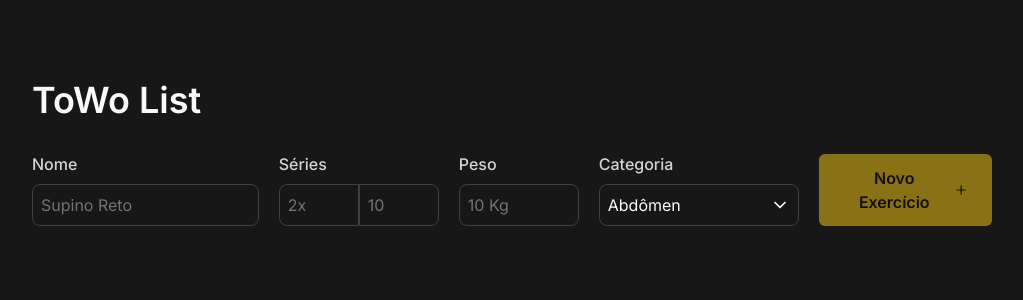
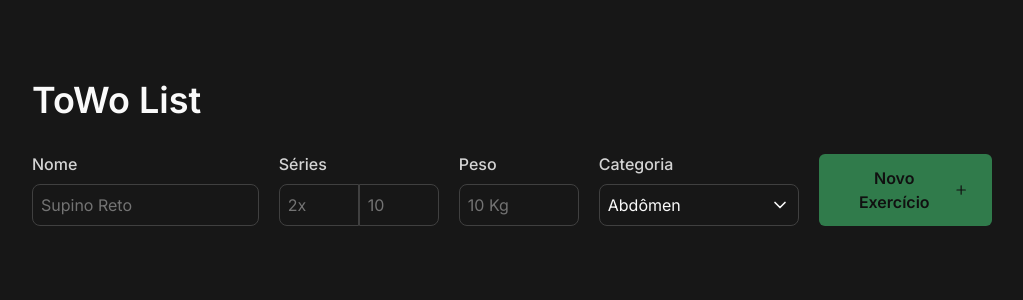
Before and after one commit to davsilvam/towo-list, a Vue app: page / in a window 1280 px wide. Shown: the top 300 px of the page, without its empty margins (128-1151 px from the left). Built offline with nearby package versions, Linux system fonts and the light colour scheme.

Commit message:
style: change main color

```diff
--- a/src/App.vue
+++ b/src/App.vue
@@ -47,7 +47,7 @@ const { exercise, exercises, isFormFilled, setExerciseCategory, createExercise,
           <Input.Select @update:category="setExerciseCategory" />
         </Input.Wrapper>
 
-        <button :disabled="!isFormFilled" class="col-span-2 flex items-center justify-center gap-2 rounded-md bg-yellow-400 px-6 py-3 font-semibold text-neutral-950 transition-colors active:hover:bg-yellow-300 disabled:opacity-50 max-sm:w-full">
+        <button :disabled="!isFormFilled" class="col-span-2 flex items-center justify-center gap-2 rounded-md bg-green-400 px-6 py-3 font-semibold text-neutral-950 transition-colors active:hover:bg-green-300 disabled:opacity-50 max-sm:w-full">
           <span class="hidden max-sm:block xl:block">
             Novo Exercício
           </span>
--- a/src/components/exercise/Card.vue
+++ b/src/components/exercise/Card.vue
@@ -21,7 +21,7 @@ interface ExerciseCardEmits {
     :class="[exercise.series.some((serie) => serie === false) ? '' : 'opacity-50']"
   >
     <header class="flex w-full items-center justify-between">
-      <div class="w-fit rounded-2xl bg-yellow-500/20 px-4 py-1.5 text-xs font-semibold text-yellow-400">
+      <div class="w-fit rounded-2xl bg-green-500/20 px-4 py-1.5 text-xs font-semibold text-green-400">
         {{ exercise.category }}
       </div>
 
--- a/src/components/input/Checkbox.vue
+++ b/src/components/input/Checkbox.vue
@@ -10,7 +10,7 @@ defineProps<{
 <template>
   <CheckboxRoot
     :checked="isChecked"
-    class="flex h-7 w-7 items-center justify-center rounded-full border border-neutral-400 bg-neutral-700 disabled:border-neutral-700 disabled:bg-neutral-900 data-[state=checked]:border-yellow-400 data-[state=checked]:bg-yellow-400"
+    class="flex h-7 w-7 items-center justify-center rounded-full border border-neutral-400 bg-neutral-700 disabled:border-neutral-700 disabled:bg-neutral-900 data-[state=checked]:border-green-400 data-[state=checked]:bg-green-400"
   >
     <CheckboxIndicator>
       <Check class="h-4 w-4 text-neutral-800" />
```
